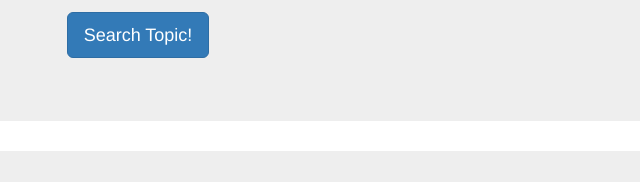
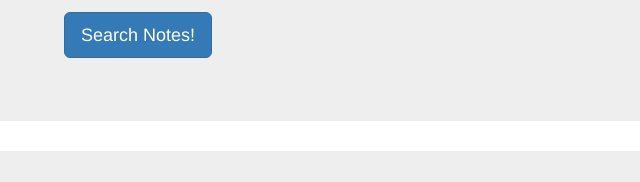
Before and after one commit to shreyas21295/shreyas21295.github.io, a plain HTML site: page index.html in a window 1280 px wide. Shown: the part 263-445 px from the top of the page, 502-1142 px from the left. Drawn offline with nearby package versions, Linux system fonts and the light colour scheme.

Commit message:
Update index.html

```diff
--- a/index.html
+++ b/index.html
@@ -21,7 +21,7 @@
                 <input class="form-control" id='search_level' type="text"
                        placeholder="Add a difficulty level from easy, medium and hard. (default is easy)" aria-label="Search">
                 <p></p>
-                <button class="btn btn-primary btn-lg" id="search-btn" type="button">Search Topic!</button>
+                <button class="btn btn-primary btn-lg" id="search-btn" type="button">Search Notes!</button>
                 <p></p>
                 <p id="search_num"></p>
             </div>
```
